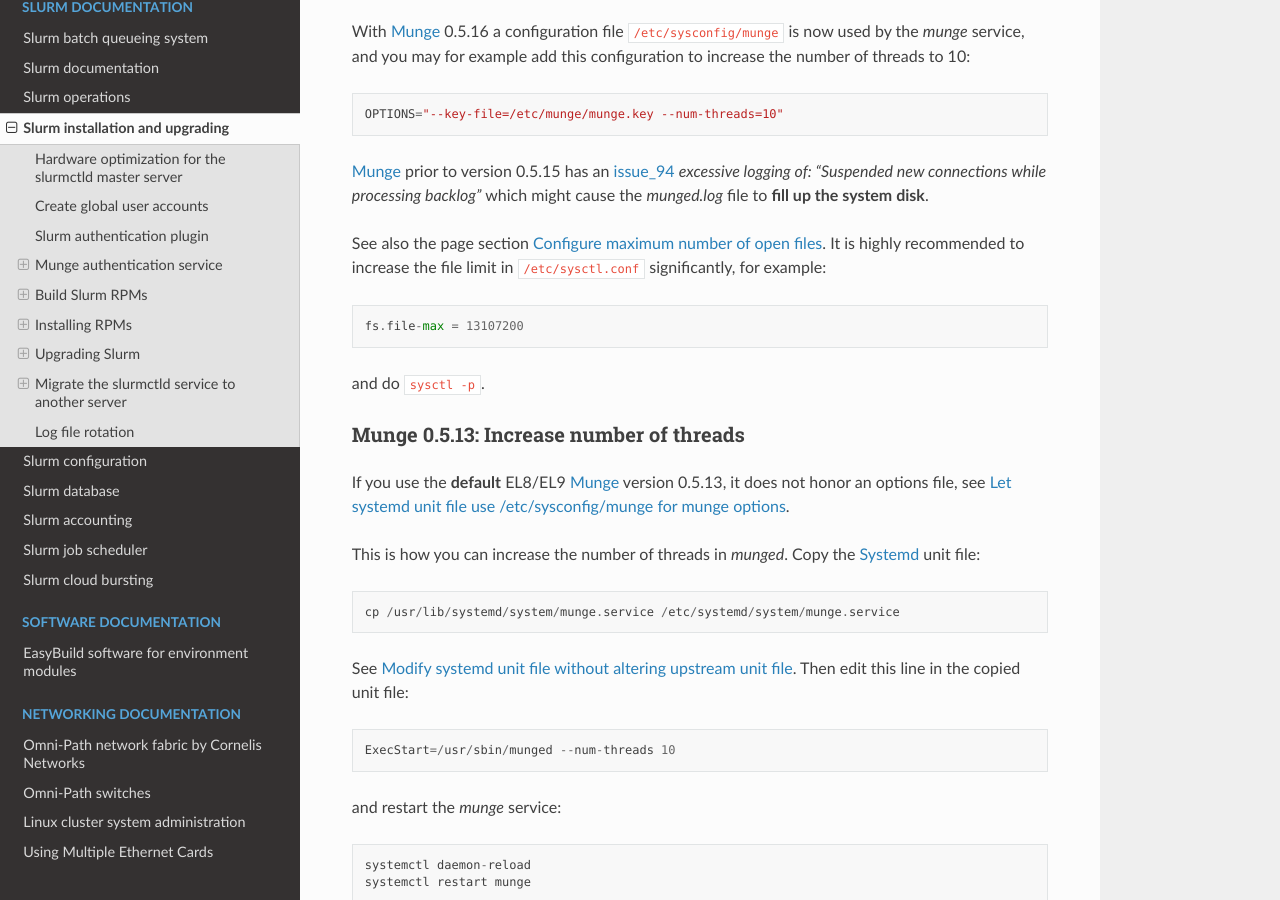
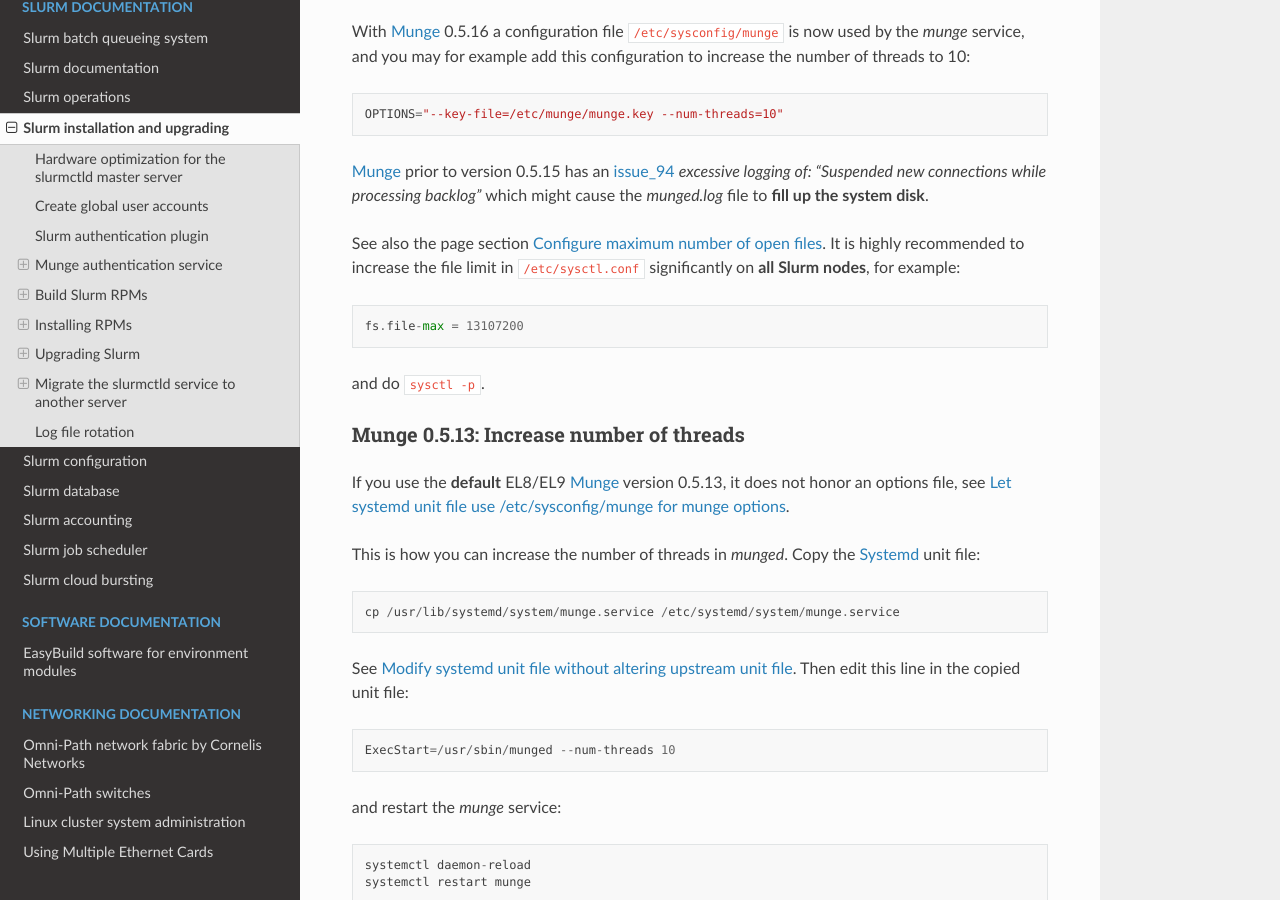
Before and after one commit to OleHolmNielsen/Niflheim_system, a Sphinx documentation site: the page built from docs/Slurm_installation.rst, in a window 1280 px wide and 900 px high, scrolled down 2749 px. Built offline with Sphinx 7.4.7 and the Read the Docs theme 2.0.0, drawn with Linux system fonts in a browser that asks for light colours.

Commit message:
Minor edit

```diff
--- a/docs/Slurm_installation.rst
+++ b/docs/Slurm_installation.rst
@@ -120,7 +120,7 @@
 which might cause the `munged.log` file to **fill up the system disk**.
 
 See also the page section :ref:`configure_maximum_number_of_open_files`.
-It is highly recommended to increase the file limit in ``/etc/sysctl.conf`` significantly, for example::
+It is highly recommended to increase the file limit in ``/etc/sysctl.conf`` significantly on **all Slurm nodes**, for example::
 
   fs.file-max = 13107200
 
```
